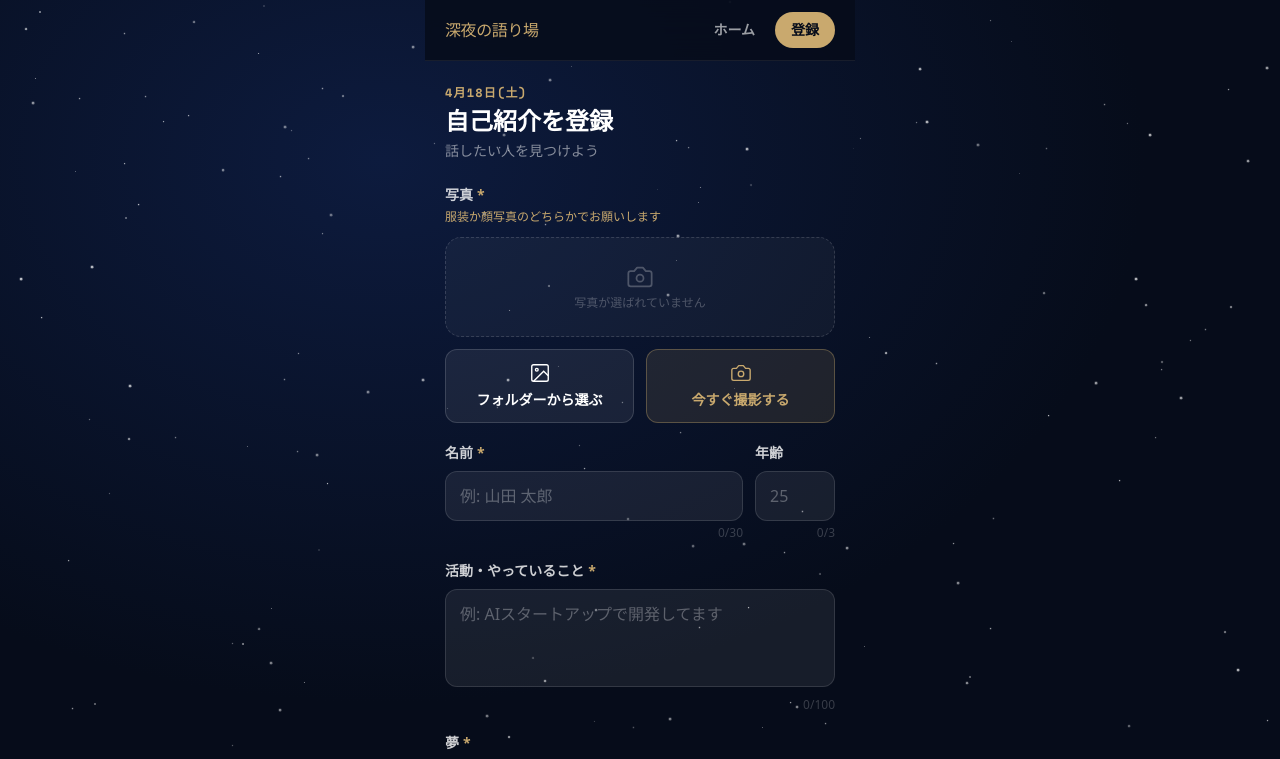
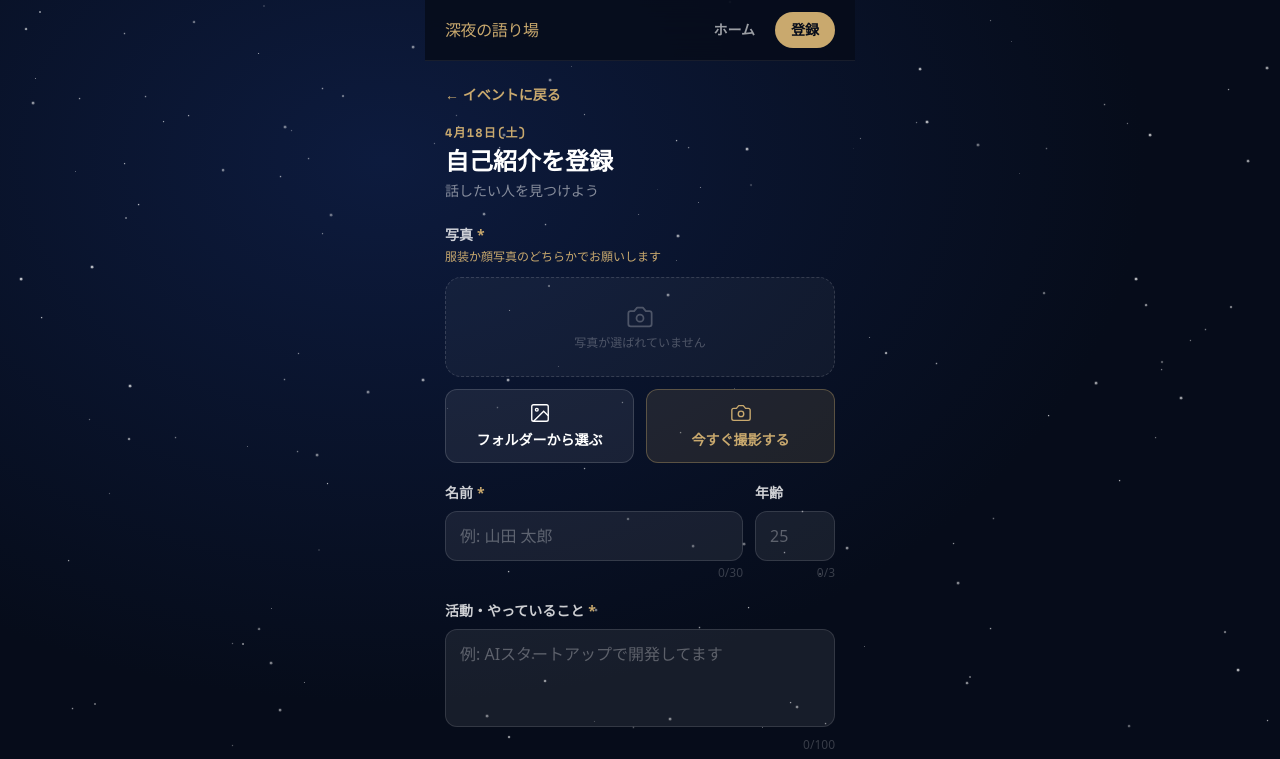
Before and after one commit to HarutaKosukegawa/nighttalkapp, a Next.js app: page /register in a window 1280 px wide. Shown: the top 759 px of the page. Built offline with nearby package versions, Linux system fonts and the light colour scheme; no server answers; a web font is replaced by a local one.

Commit message:
Refactor file input handling and remove unused refs
Removed unused refs for gallery and camera inputs. Updated file input handling to use labels for triggering file selection.

```diff
--- a/app/register/page.tsx
+++ b/app/register/page.tsx
@@ -1,9 +1,10 @@
 'use client'
 
-import { useState, useRef, Suspense } from 'react'
+import { useState, Suspense } from 'react'
 import { useRouter, useSearchParams } from 'next/navigation'
 import { supabase } from '@/lib/supabase'
 import Image from 'next/image'
+import Link from 'next/link'
 import { CameraIcon } from '@/components/Icons'
 
 // 日付ごとのテーマ（events/[date]/page.tsx と色を揃える）
@@ -49,11 +50,33 @@ const EVENT_THEMES: Record<string, EventTheme> = {
   },
 }
 
+const EVENT_TITLES: Record<string, string> = {
+  '2026-05-10': 'よいしょ徳島',
+  '2026-05-16': '深夜の語り場',
+}
+
+// ファイル input を視覚的に隠すためのスタイル
+// display:none だと iOS Safari で .click() が不安定になるため、
+// オフスクリーン銅色でキャンバス上には残しつつ視覚的に見えないようにする
+const hiddenFileInputStyle: React.CSSProperties = {
+  position: 'absolute',
+  width: 1,
+  height: 1,
+  opacity: 0,
+  overflow: 'hidden',
+  clip: 'rect(0,0,0,0)',
+  whiteSpace: 'nowrap',
+  border: 0,
+  padding: 0,
+  margin: -1,
+}
+
 function RegisterForm() {
   const router = useRouter()
   const searchParams = useSearchParams()
   const eventDate = searchParams.get('event') ?? new Date().toISOString().split('T')[0]
   const theme = EVENT_THEMES[eventDate] ?? null
+  const eventTitle = EVENT_TITLES[eventDate] ?? 'イベント'
 
   const textColor = theme?.text ?? 'white'
   const mutedColor = theme?.textMuted ?? 'var(--text-muted)'
@@ -72,8 +95,6 @@ function RegisterForm() {
   const [photoPreview, setPhotoPreview] = useState<string | null>(null)
   const [loading, setLoading] = useState(false)
   const [error, setError] = useState('')
-  const galleryInputRef = useRef<HTMLInputElement>(null)
-  const cameraInputRef = useRef<HTMLInputElement>(null)
 
   const handlePhotoChange = (e: React.ChangeEvent<HTMLInputElement>) => {
     const file = e.target.files?.[0]
@@ -149,8 +170,19 @@ function RegisterForm() {
         />
       )}
 
+      {/* イベントページへ戻るリンク（QRで直接アクセスしたユーザーも見つけやすいように） */}
+      <div className="px-5 pt-4 pb-1">
+        <Link
+          href={`/events/${eventDate}`}
+          className="inline-flex items-center gap-1 text-sm font-bold py-2 -ml-1 px-1"
+          style={{ color: brandColor }}
+        >
+          ← {eventTitle}に戻る
+        </Link>
+      </div>
+
       {/* ヘッダー */}
-      <div className="px-5 pt-6 pb-6">
+      <div className="px-5 pt-2 pb-6">
         <p
           className="text-xs font-bold tracking-widest mb-1"
           style={{ color: brandColor, fontFamily: 'var(--font-space-mono)' }}
@@ -203,11 +235,11 @@ function RegisterForm() {
             </div>
           )}
 
+          {/* iOS Safari でも確実に動よう label パターンを使用（button + .click() は display:none の file input で不安定のため） */}
           <div className="grid grid-cols-2 gap-3">
-            <button
-              type="button"
-              onClick={() => galleryInputRef.current?.click()}
-              className="py-3 rounded-xl text-sm font-bold flex flex-col items-center gap-1.5 transition-all"
+            <label
+              htmlFor="photo-gallery-input"
+              className="py-3 rounded-xl text-sm font-bold flex flex-col items-center gap-1.5 transition-all cursor-pointer"
               style={{
                 background: theme?.galleryBtnBg ?? 'rgba(255,255,255,0.07)',
                 border: `1px solid ${theme?.inputBorder ?? 'rgba(255,255,255,0.15)'}`,
@@ -220,11 +252,10 @@ function RegisterForm() {
                 <polyline points="21 15 16 10 5 21" />
               </svg>
               フォルダーから選ぶ
-            </button>
-            <button
-              type="button"
-              onClick={() => cameraInputRef.current?.click()}
-              className="py-3 rounded-xl text-sm font-bold flex flex-col items-center gap-1.5 transition-all"
+            </label>
+            <label
+              htmlFor="photo-camera-input"
+              className="py-3 rounded-xl text-sm font-bold flex flex-col items-center gap-1.5 transition-all cursor-pointer"
               style={{
                 background: theme?.cameraBtnBg ?? 'rgba(201,169,110,0.12)',
                 border: `1px solid ${theme ? 'rgba(201,122,58,0.35)' : 'rgba(201,169,110,0.35)'}`,
@@ -233,11 +264,25 @@ function RegisterForm() {
             >
               <CameraIcon size={22} />
               今すぐ撮影する
-            </button>
+            </label>
           </div>
 
-          <input ref={galleryInputRef} type="file" accept="image/*" onChange={handlePhotoChange} className="hidden" />
-          <input ref={cameraInputRef} type="file" accept="image/*" capture="environment" onChange={handlePhotoChange} className="hidden" />
+          {/* 視覚的に隠しつつ、label 経由でトリガーされる file input */}
+          <input
+            id="photo-gallery-input"
+            type="file"
+            accept="image/*"
+            onChange={handlePhotoChange}
+            style={hiddenFileInputStyle}
+          />
+          <input
+            id="photo-camera-input"
+            type="file"
+            accept="image/*"
+            capture="environment"
+            onChange={handlePhotoChange}
+            style={hiddenFileInputStyle}
+          />
         </div>
 
         {/* 名前・年齢 */}
```
